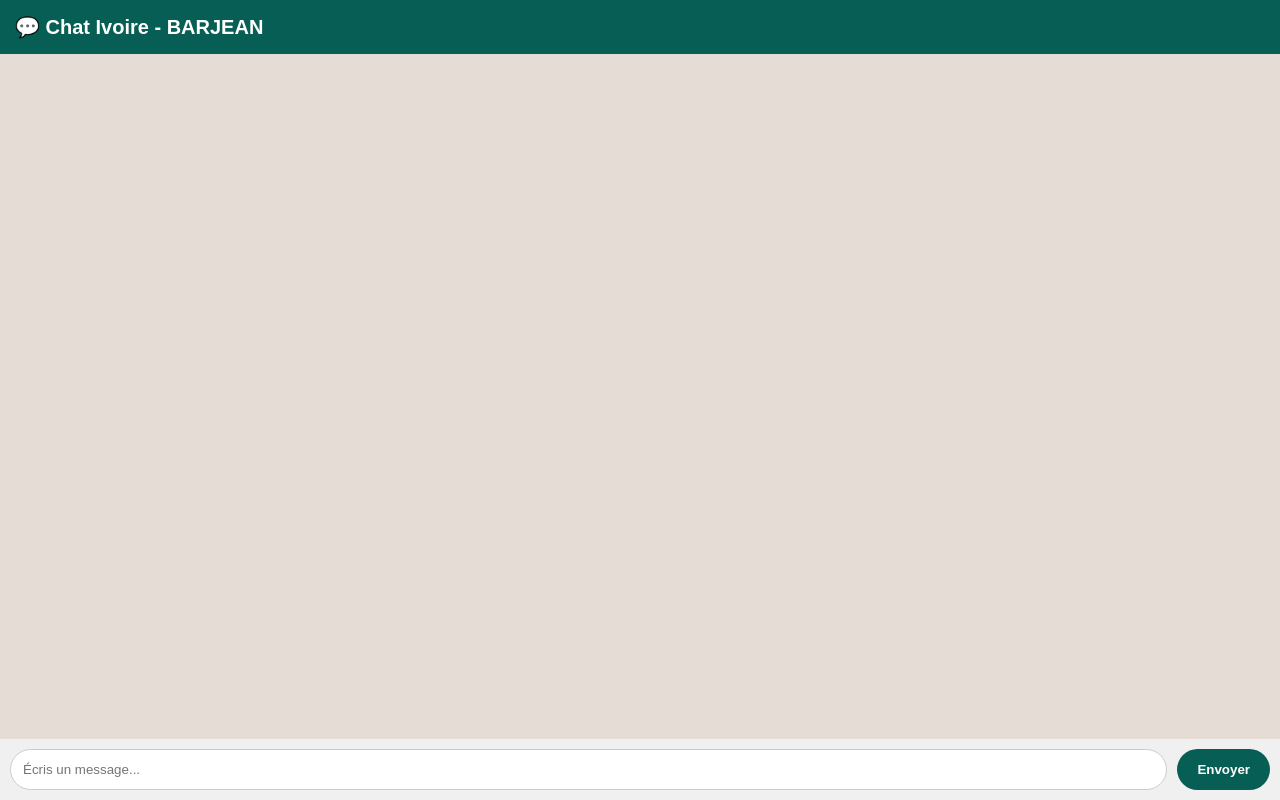
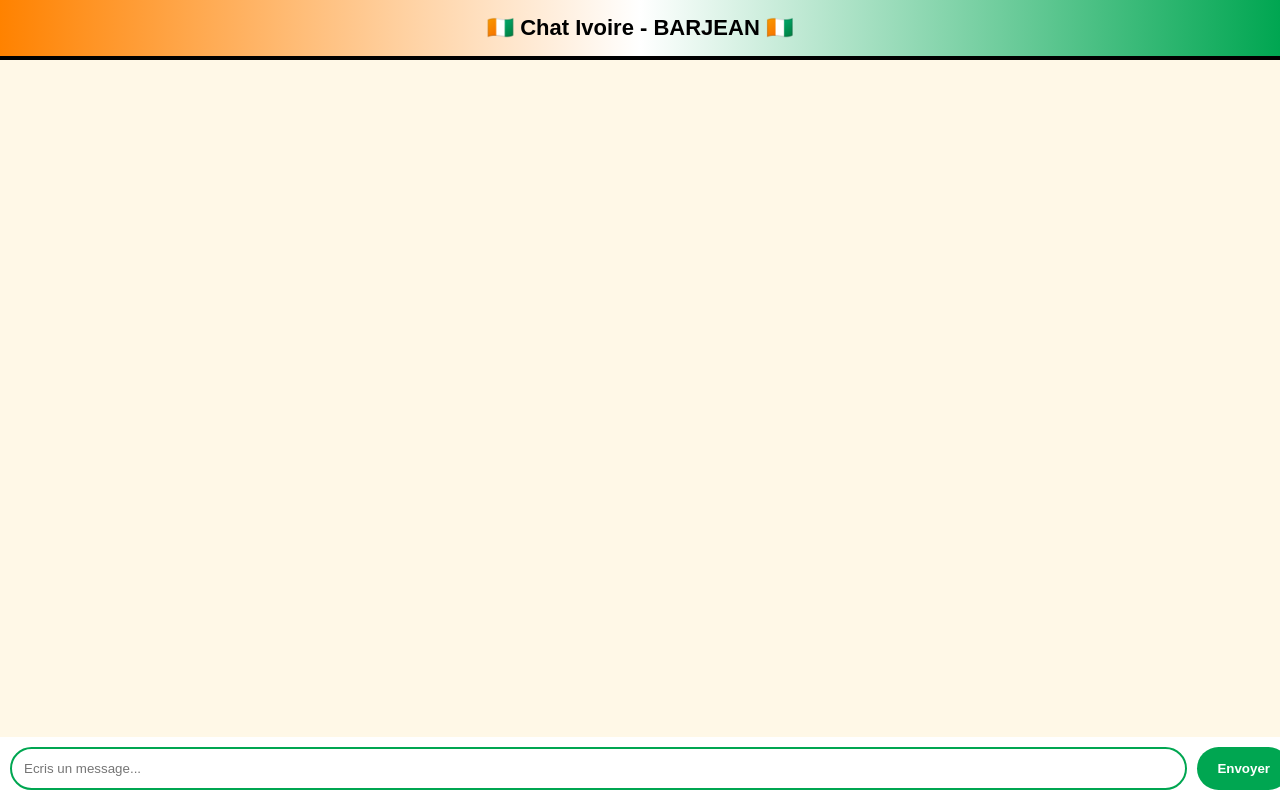
Before and after one commit to barjeanbkoin-lab/barjean-java, a website: page index.html in a window 1280 px wide. Drawn offline with nearby package versions, Linux system fonts and the light colour scheme; no server answers.

Commit message:
design ivoire

```diff
--- a/index.html
+++ b/index.html
@@ -1,51 +1,29 @@
 <!DOCTYPE html>
 <html>
 <head>
-<meta charset="UTF-8">
-<meta name="viewport" content="width=device-width, initial-scale=1.0">
-<title>Chat Ivoire - BARJEAN</title>
+<title>Chat Ivoire - BARJEAN 🇨🇮</title>
 <style>
-body{margin:0;font-family:Arial;background:#e5ddd5}
-.header{background:#075e54;color:white;padding:15px;font-size:20px;font-weight:bold;position:fixed;top:0;width:100%;z-index:10}
-#messages{padding:80px 15px 70px 15px;list-style:none;margin:0}
-#messages li{background:white;padding:10px 15px;border-radius:10px;margin-bottom:10px;max-width:70%;box-shadow:0 1px 1px #ccc}
-#messages li.moi{background:#dcf8c6;margin-left:auto}
-.form{position:fixed;bottom:0;width:100%;display:flex;background:#f0f0f0;padding:10px;box-sizing:border-box}
-#input{flex:1;padding:12px;border-radius:25px;border:1px solid #ccc;outline:none}
-button{background:#075e54;color:white;border:none;padding:12px 20px;border-radius:25px;margin-left:10px;font-weight:bold}
+body{margin:0;font-family:Arial;background:#FFF8E7}
+.header{background:linear-gradient(90deg,#FF8200 0%,#fff 50%,#00A651 100%);padding:15px;text-align:center;color:#000;font-weight:bold;font-size:22px;border-bottom:4px solid #000}
+#messages{height:80vh;overflow-y:auto;padding:15px}
+.msg{padding:10px;margin:8px;border-radius:15px;max-width:70%}
+.me{background:#FF8200;color:white;margin-left:auto}
+.other{background:white;border:1px solid #ddd}
+#form{display:flex;padding:10px;background:white;position:fixed;bottom:0;width:100%}
+input{flex:1;padding:12px;border-radius:25px;border:2px solid #00A651}
+button{background:#00A651;color:white;border:none;padding:12px 20px;border-radius:25px;margin-left:10px;font-weight:bold}
 </style>
 </head>
 <body>
-<div class="header">💬 Chat Ivoire - BARJEAN</div>
-<ul id="messages"></ul>
-<div class="form">
-<input id="input" placeholder="Écris un message..." autocomplete="off"/>
-<button onclick="send()">Envoyer</button>
-</div>
-
+<div class="header">🇨🇮 Chat Ivoire - BARJEAN 🇨🇮</div>
+<div id="messages"></div>
+<form id="form"><input id="input" placeholder="Ecris un message..."/><button>Envoyer</button></form>
+<audio id="son" src="https://cdn.pixabay.com/audio/2022/03/10/audio_c8c8a650cd.mp3"></audio>
 <script src="/socket.io/socket.io.js"></script>
 <script>
-const socket = io();
-const messages = document.getElementById('messages');
-const input = document.getElementById('input');
-
-socket.on('old_messages', (msgs) => { msgs.forEach(addMessage); });
-socket.on('new_message', (data) => { addMessage(data); });
-
-function addMessage(data){
-  const li = document.createElement('li');
-  li.textContent = data;
-  messages.appendChild(li);
-  window.scrollTo(0, document.body.scrollHeight);
-}
-
-function send(){
-  if(input.value){
-    socket.emit('new_message', input.value);
-    input.value = '';
-  }
-}
-input.addEventListener('keypress', (e)=>{ if(e.key==='Enter') send(); });
+const socket=io();const form=document.getElementById('form');const input=document.getElementById('input');const messages=document.getElementById('messages');const son=document.getElementById('son');
+form.addEventListener('submit',e=>{e.preventDefault();if(input.value){socket.emit('chat message',input.value);input.value=''}});
+socket.on('chat message',msg=>{const div=document.createElement('div');div.textContent=msg;div.className='msg other';messages.appendChild(div);son.play();messages.scrollTop=messages.scrollHeight});
 </script>
 </body>
 </html>
```
